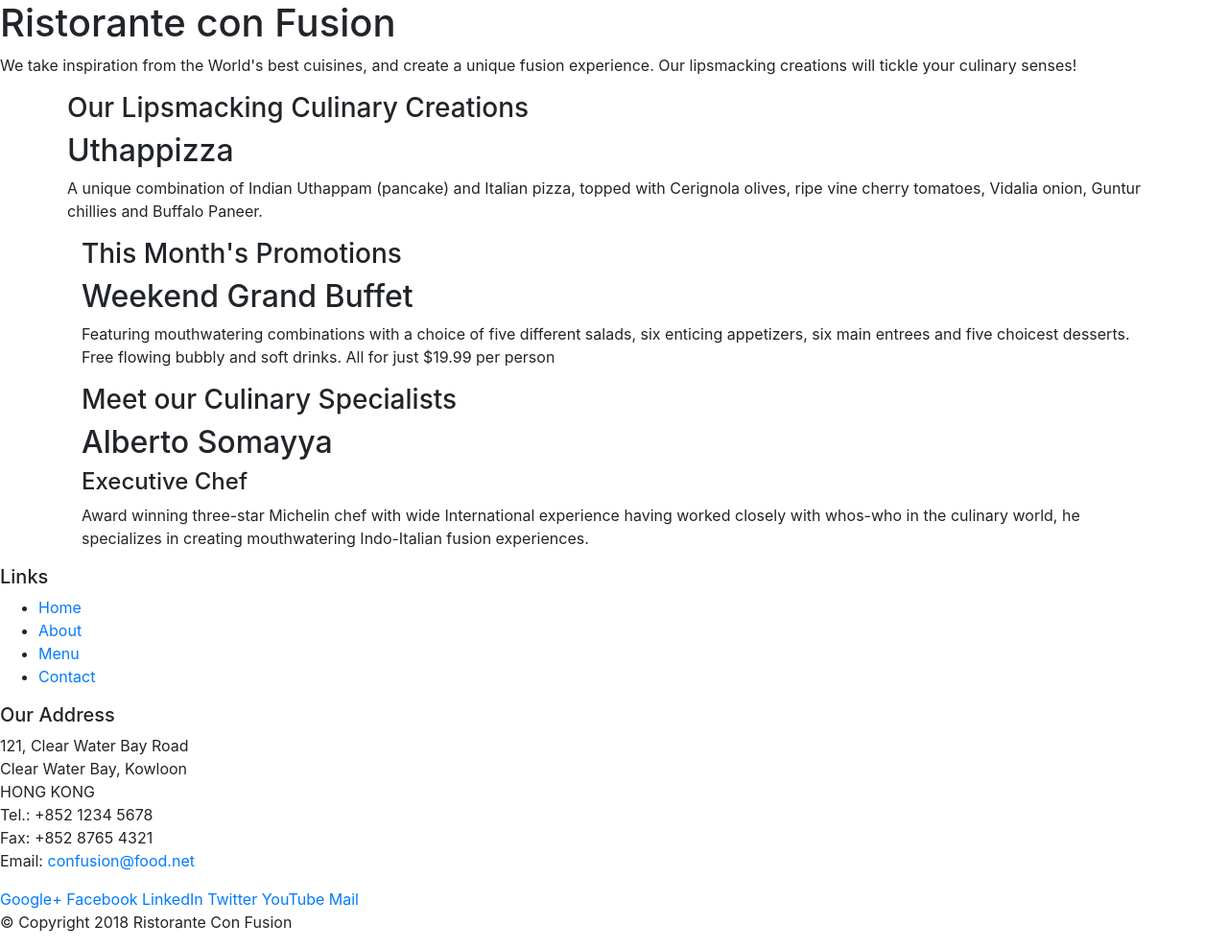
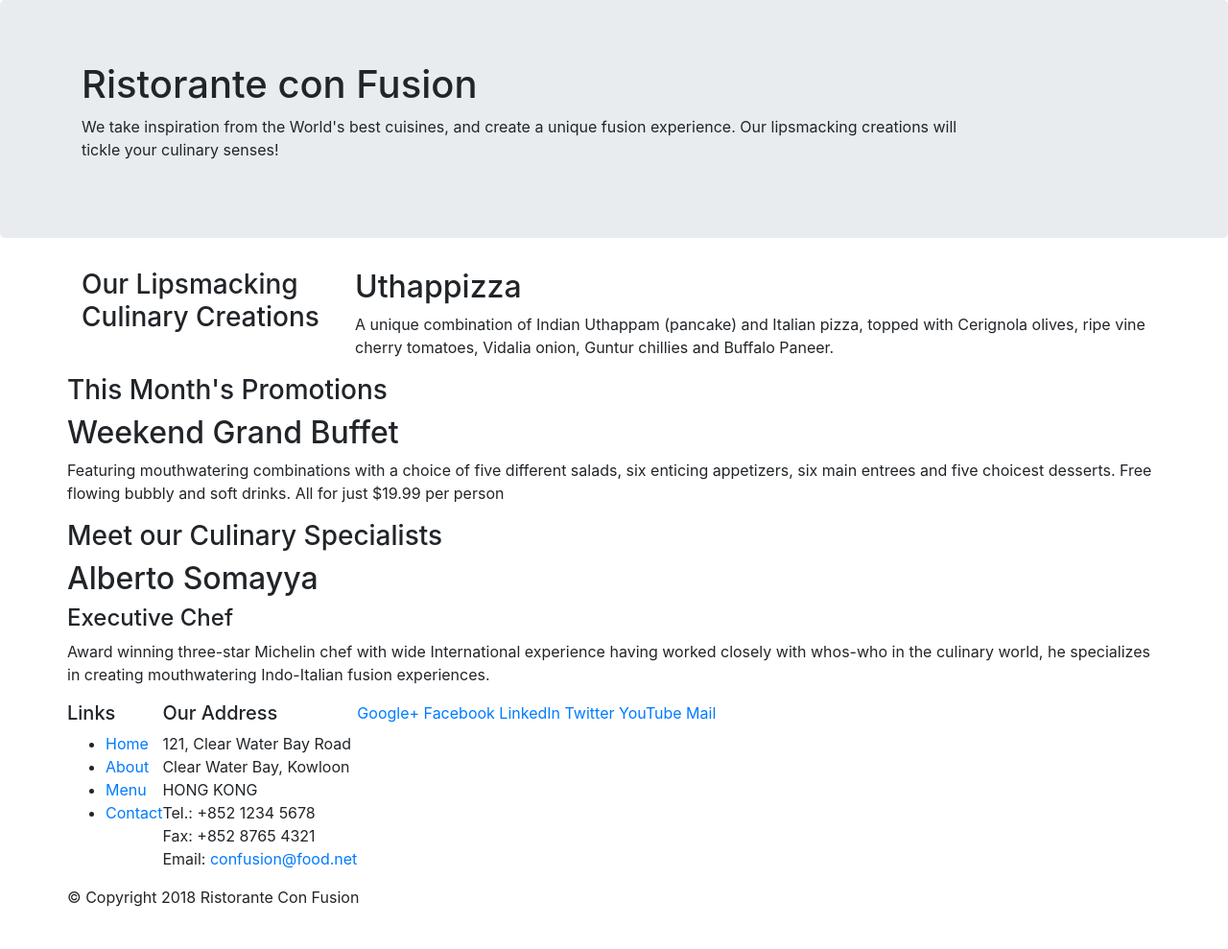
Before and after one commit to 1LinuxKali/conFusion, a website: page index.html in a window 1280 px wide. Shown: the whole page at 96% size. After the commit the page ends 963 px from the top, so only its background shows below. Drawn offline with nearby package versions, Linux system fonts and the light colour scheme.

Commit message:
column and row has been added in web front first 2 coloumn

```diff
--- a/index.html
+++ b/index.html
@@ -9,7 +9,7 @@
 
 
     <!-- bootstrap CSS -->
-    <link rel="stylesheet" href="/home/ashh/Desktop/Bootstrap4-starter/Bootstrap4/conFusion/conFusion/node_modules/bootstrap/dist/css">
+    <link rel="stylesheet" href="node_modules/bootstrap/dist/css/bootstrap.css">
     <!-- Bootstrap CSS -->
     <link rel="stylesheet" href="node_modules/bootstrap/dist/css/bootstrap.min.css">
 
@@ -19,14 +19,14 @@
 
 <body>
 
-    <header class="">
-        <div>
-            <div>
-                <div>
+    <header class="jumbotron">
+        <div class="container">
+            <div class="row">
+                <div class="col-12 col-sm-10">
                     <h1>Ristorante con Fusion</h1>
                     <p>We take inspiration from the World's best cuisines, and create a unique fusion experience. Our lipsmacking creations will tickle your culinary senses!</p>
                 </div>
-                <div>
+                <div class="col-12 col-sm">
                 </div>
             </div>
         </div>
@@ -34,17 +34,17 @@
 
     <div class="container">
         <div class="row">
-            <div>
+            <div class="col-12 col-sm-4 col-md-3">
                 <h3>Our Lipsmacking Culinary Creations</h3>
             </div>
-            <div>
+            <div class="col col-sm col-md">
                 <h2>Uthappizza</h2>
                 <p>A unique combination of Indian Uthappam (pancake) and Italian pizza, topped with Cerignola olives, ripe vine cherry tomatoes, Vidalia onion, Guntur chillies and Buffalo Paneer.</p>
             </div>
         </div>
 
 
-        <div>
+        <div class="row">
             <div>
                 <h3>This Month's Promotions</h3>
             </div>
@@ -54,7 +54,7 @@
             </div>
         </div>
 
-        <div>
+        <div class="row">
             <div>
                 <h3>Meet our Culinary Specialists</h3>
             </div>
@@ -67,8 +67,8 @@
     </div>
 
     <footer>
-        <div>
-            <div>
+        <div class="container">
+            <div class="row">
                 <div>
                     <h5>Links</h5>
                     <ul>
@@ -100,7 +100,7 @@
                     </div>
                 </div>
            </div>
-           <div>
+           <div class="row">
                 <div>
                     <p>© Copyright 2018 Ristorante Con Fusion</p>
                 </div>
```
